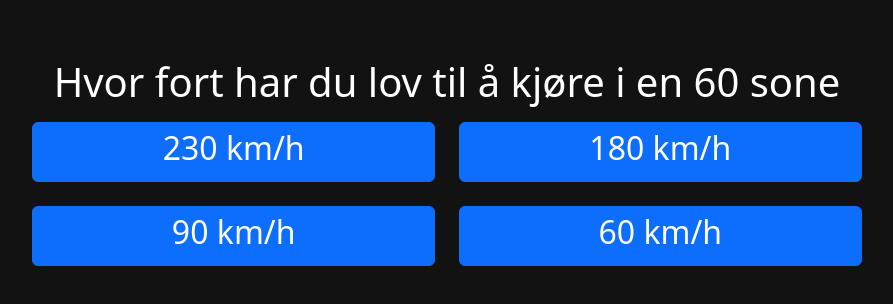
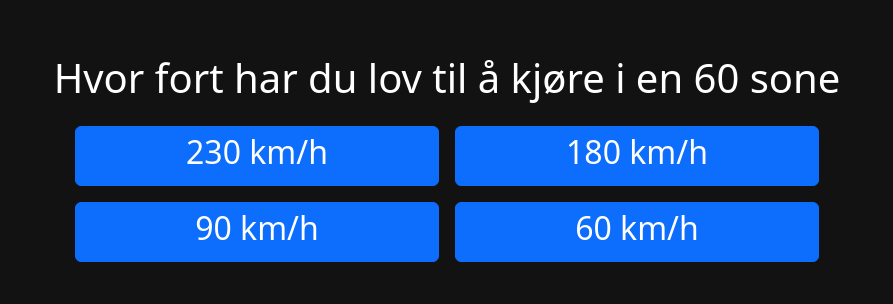
Before and after one commit to KindCoder-no/quiz-app-school-project, a Next.js app: page / in a window 1280 px wide. Shown: the part 214-518 px from the top of the page, without its empty margins (193-1086 px from the left). Built offline with nearby package versions, Linux system fonts and the light colour scheme.

Commit message:
Not a conventional commit

```diff
--- a/components/QuestionsView.js
+++ b/components/QuestionsView.js
@@ -8,13 +8,13 @@ const QuestionsView = ({
   nextQuestion
 }) => {
   return (
-    <div className="container h-100 d-flex flex-column min-vh-100 min-vw-100">
+    <div className="container d-flex flex-column min-vh-100">
       <div class="d-flex flex-grow-1 justify-content-center align-items-center">
         <div className="col-12">
           <h1 className="text-center text-white">{question.title}</h1>
           <p className="text-center text-white">{question.description}</p>
           <div className="row justify-content-center">
-            <div className="col-md-4">
+            <div className="col-md-4 p-2">
               <button
                 className={"btn btn-" + buttonColors[0] + " w-100 h-100"}
                 onClick={() => selectAnswer(0)}
@@ -23,7 +23,7 @@ const QuestionsView = ({
                 <h2 className="text-center">{question.answers[0]}</h2>
               </button>
             </div>
-            <div className="col-md-4">
+            <div className="col-md-4 p-2">
               <button
                 className={"btn btn-" + buttonColors[1] + " w-100 h-100"}
                 onClick={() => selectAnswer(1)}
@@ -33,9 +33,8 @@ const QuestionsView = ({
               </button>
             </div>
           </div>
-          <div className="mt-4"></div>
           <div className="row justify-content-center">
-            <div className="col-md-4">
+            <div className="col-md-4 p-2">
               <button
                 className={"btn btn-" + buttonColors[2] + " w-100 h-100"}
                 onClick={() => selectAnswer(2)}
@@ -44,7 +43,8 @@ const QuestionsView = ({
                 <h2 className="text-center">{question.answers[2]}</h2>
               </button>
             </div>
-            <div className="col-md-4">
+
+            <div className="col-md-4 p-2">
               <button
                 className={"btn btn-" + buttonColors[3] + " w-100 h-100"}
                 onClick={() => selectAnswer(3)}
--- a/pages/index.js
+++ b/pages/index.js
@@ -3,7 +3,7 @@ import QuestionsView from "../components/QuestionsView";
 import questions from "../data/questions.json";
 
 export default function HomePage() {
-  console.log(questions);
+  //console.log(questions);
 
   const [currentQuestionIndex, setCurrentQuestionIndex] = React.useState(0);
   const [buttonsDisabled, setButtonsDisabled] = React.useState(false);
@@ -14,16 +14,19 @@ export default function HomePage() {
     "primary"
   ]);
   const [results, setResults] = React.useState([]);
+  const [showFinish, setShowFinish] = React.useState(false);
 
   const nextQuestion = () => {
     setButtonColors(["primary", "primary", "primary", "primary"]);
     setButtonsDisabled(false);
     if (!(currentQuestionIndex == questions.length - 1)) {
       setCurrentQuestionIndex(currentQuestionIndex + 1);
+    } else {
+      setShowFinish(true);
     }
   };
   const selectAnswer = (index) => {
-    console.log(index);
+    //console.log(index);
     setButtonsDisabled(true);
     var currentQuestion = questions[currentQuestionIndex];
 
@@ -52,8 +55,9 @@ export default function HomePage() {
     }
 
     //if (currentQuestion.correctIndex == index) {
-    var re;
-    setResults();
+
+    setResults((prevArray) => [...prevArray, currentQuestion.answers[index]]);
+
     //}
 
     setButtonColors(pushArray);
@@ -64,6 +68,9 @@ export default function HomePage() {
   };
   return (
     <>
+      {showFinish ? (
+        <p className="text-white">{results}</p>
+      ) : (
         <QuestionsView
           question={questions[currentQuestionIndex]}
           selectAnswer={selectAnswer}
@@ -71,7 +78,7 @@ export default function HomePage() {
           buttonColors={buttonColors}
           nextQuestion={nextQuestion}
         />
-      <p>{results}</p>
+      )}
     </>
   );
 }
```
Lines whose indentation alone changed are shown as unchanged.
